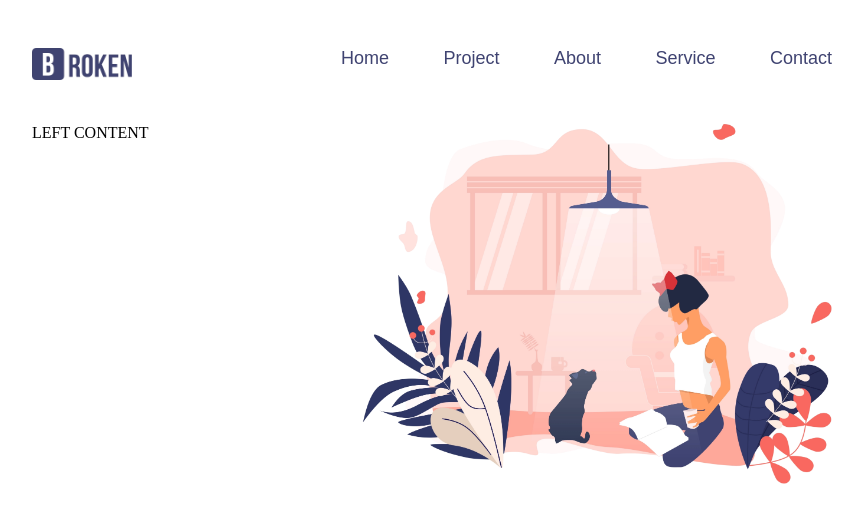
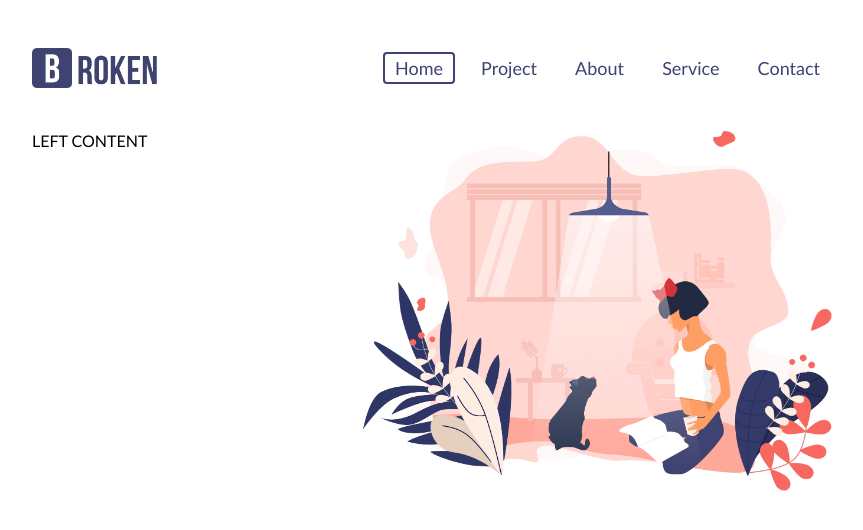
Before and after one commit to AdomasKazlauskas/03-a-happy-weekend, a website: page index.html in a window 1280 px wide. Shown: the whole page, without its empty margins (208-1071 px from the left). Drawn offline with Linux system fonts and the light colour scheme.

Commit message:
link active state

```diff
--- a/index.html
+++ b/index.html
@@ -15,7 +15,9 @@
     <meta name="msapplication-TileColor" content="#da532c">
     <meta name="theme-color" content="#ffffff">
     <style>
-        body {}
+        body {
+            font-family: 'Gill Sans', 'Gill Sans MT', Calibri, 'Trebuchet MS', sans-serif;
+        }
 
         header {
             display: inline-block;
@@ -25,19 +27,31 @@
         }
 
         header>img {
-            width: 100px;
+            height: 40px;
             float: left;
         }
 
         header>nav {
             float: right;
+            margin-top: 4px;
         }
 
         nav>a {
+            padding: 5px;
+            padding-left: 10px;
+            padding-right: 10px;
             font-size: 18px;
             text-decoration: none;
+            margin-left: 10px;
             color: #3F4371;
-            margin-left: 50px;
+            border: 2px solid transparent;
+            display: inline-block;
+            border-radius: 4px;
+            line-height: 18px;
+        }
+
+        nav>a:hover {
+            border-color: #3F4371;
         }
 
         nav>a:first-child {
@@ -66,8 +80,8 @@
 <body>
     <header>
        <img src="./img/logo.png" alt="logo">
-       <nav style="font-family: Arial">
-            <a href="#">Home</a>
+       <nav>
+            <a style="border-color: #3F4371" href="#">Home</a>
             <a href="#">Project</a>
             <a href="#">About</a>
             <a href="#">Service</a>
```
